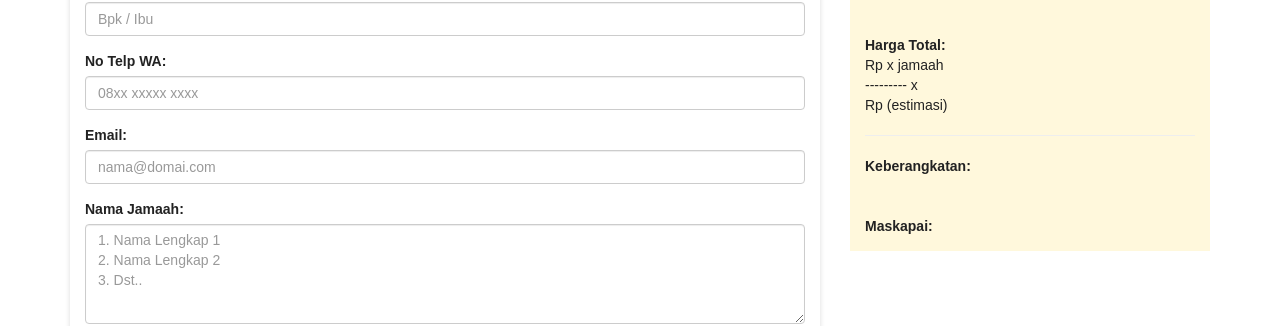
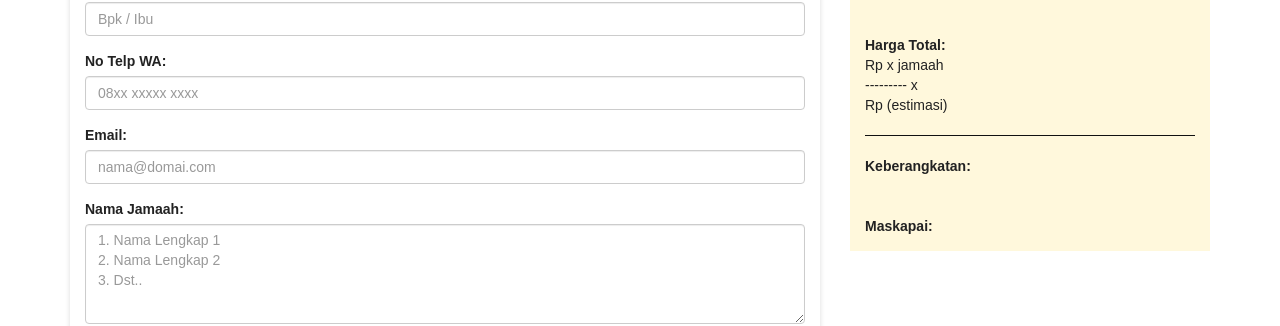
Before and after one commit to kemtol/marco, a Jekyll site: the page built from pages/booking.html, in a window 1280 px wide. Shown: the part 327-653 px from the top of the page. Built offline with Jekyll 4.4.1, drawn with Linux system fonts in a browser that asks for light colours; nearby versions of some CDN libraries; a script that is not in the unit is left out.

Commit message:
Update booking.html

```diff
--- a/pages/booking.html
+++ b/pages/booking.html
@@ -71,7 +71,7 @@ layout: default
         Rp <span id="harga"></span> x <span id="jamaah"></span> jamaah<br/>
         <span> --------- x </span><br/>
         Rp <span id="total">24500000</span> (estimasi)
-        <hr style="margin-bottom:20px">
+        <hr style="margin-bottom:20px;border-color: #111;">
         <strong>Keberangkatan:</strong><br/>
         <span id="keberangkatan"></span><br/><br/>
         <strong>Maskapai:</strong><br/>
```
